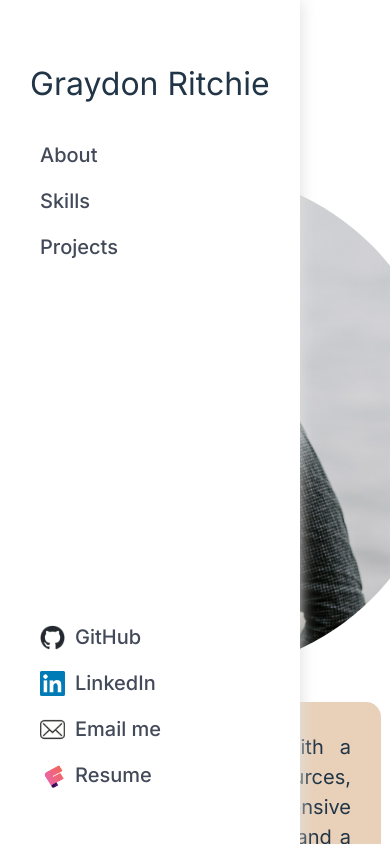
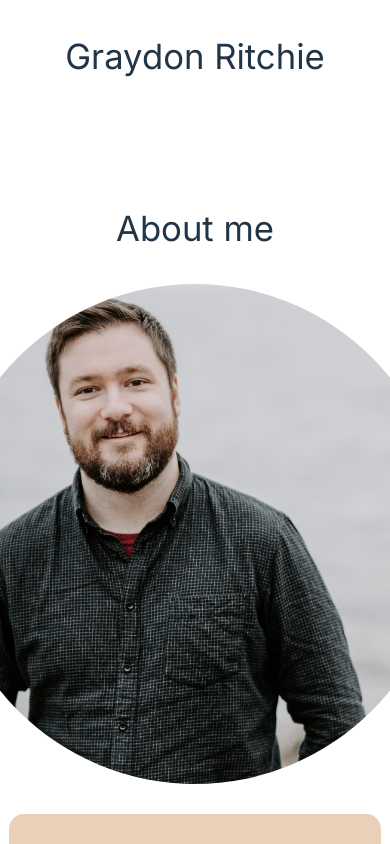
Before and after one commit to SirGraybon/graydon_ritchie_portfolio_next, a Next.js app: page / in a window 390 px wide. Shown: the top 844 px of the page. Built offline with nearby package versions, Linux system fonts and the light colour scheme.

Commit message:
fixes reactive design

```diff
--- a/src/app/components/Footer.jsx
+++ b/src/app/components/Footer.jsx
@@ -1,8 +1,9 @@
 import "../styles/footer.css";
-// import gitHubLogo from "/github-mark.png";
-// import linkedInLogo from "/assets/linkedin-logo-png-2026.png";
-// import emailLogo from "/assets/mail-142.png";
-// import figmaLogo from "/assets/figma.png";
+import gitHubLogo from "/public/github-mark.png";
+import linkedInLogo from "/public/linkedin-logo-png-2026.png";
+import emailLogo from "/public/mail-142.png";
+import figmaLogo from "/public/figma.png";
+import Image from "next/image";
 
 
 const Footer =() => {
@@ -14,7 +15,7 @@ const Footer =() => {
       className="footer_contactLink"
     >
       <div className="footer_contactGroup">
-        <img className="footer_contactLogo" src={gitHubLogo} />
+        <Image width={25}  height={25} className="footer_contactLogo" src={gitHubLogo} />
         <p className="footer_contactLabel">GitHub</p>
       </div>
       <div>
@@ -27,7 +28,7 @@ const Footer =() => {
       className="contactLink"
     >
       <div className="footer_contactGroup">
-        <img className="footer_contactLogo" src={linkedInLogo} />
+        <Image width={25}  height={25} className="footer_contactLogo" src={linkedInLogo} />
         <p className="footer_contactLabel">LinkedIn</p>
       </div>
       <div>
@@ -40,7 +41,7 @@ const Footer =() => {
       className="footer_contactLink"
     >
       <div className="footer_contactGroup">
-        <img className="footer_contactLogo" src={emailLogo} />
+        <Image width={25}  height={25}className="footer_contactLogo" src={emailLogo} />
         <p className="footer_contactLabel">Email me</p>
       </div>
       <div>
@@ -53,7 +54,7 @@ const Footer =() => {
       className="footer_contactLink"
     >
       <div className="footer_contactGroup">
-        <img className="footer_contactLogo" src={figmaLogo} />
+        <Image width={25}  height={25} className="footer_contactLogo" src={figmaLogo} />
         <p className="footer_contactLabel">Resume</p>
       </div>
       <div>
--- a/src/app/layout.js
+++ b/src/app/layout.js
@@ -13,8 +13,7 @@ export const metadata = {
 export default function RootLayout({ children }) {
   return (
     <html lang="en">
-      {/* <Navbar/> */}
-      <div className="container">{children}</div>
+      <body className="container">{children}</body>
     </html>
   )
 }
--- a/src/app/page.js
+++ b/src/app/page.jsx
@@ -1,7 +1,8 @@
+'use client'
 //IMPORTs
 
 //REACT
-// import React, { useEffect, useState } from "react";
+import React, { useEffect, useState } from "react";
 
 //STYLEs
 import "./styles/App.css";
@@ -17,24 +18,24 @@ import Footer from "./components/Footer";
 function App() {
 
   //HELPER FUNCTIONs
-  //   const [width, setWidth] = useState(window.innerWidth);
+    const [width, setWidth] = useState(window.innerWidth);
 
-  // addEventListener("resize", (event) => {
-  //   setWidth(window.innerWidth);
-  // });
+  addEventListener("resize", (event) => {
+    setWidth(window.innerWidth);
+  });
 
   //RETURN
   return (
     <>
       <div className="container">
-        <Navbar />
+        {width > 1000 && <Navbar />}
         <div className="content_container">
           <div className="content">
-            {/* <div className="header">{width < 1000 && "Graydon Ritchie"} </div> */}
+            <div className="header">{width < 1000 && "Graydon Ritchie"} </div>
             <About />
             <SkillsList />
             <ProjectsPage />
-            {/* {width < 1000 && <Footer />} */}
+            {width < 1000 && <Footer />}
           </div>
         </div>
       </div>
```
